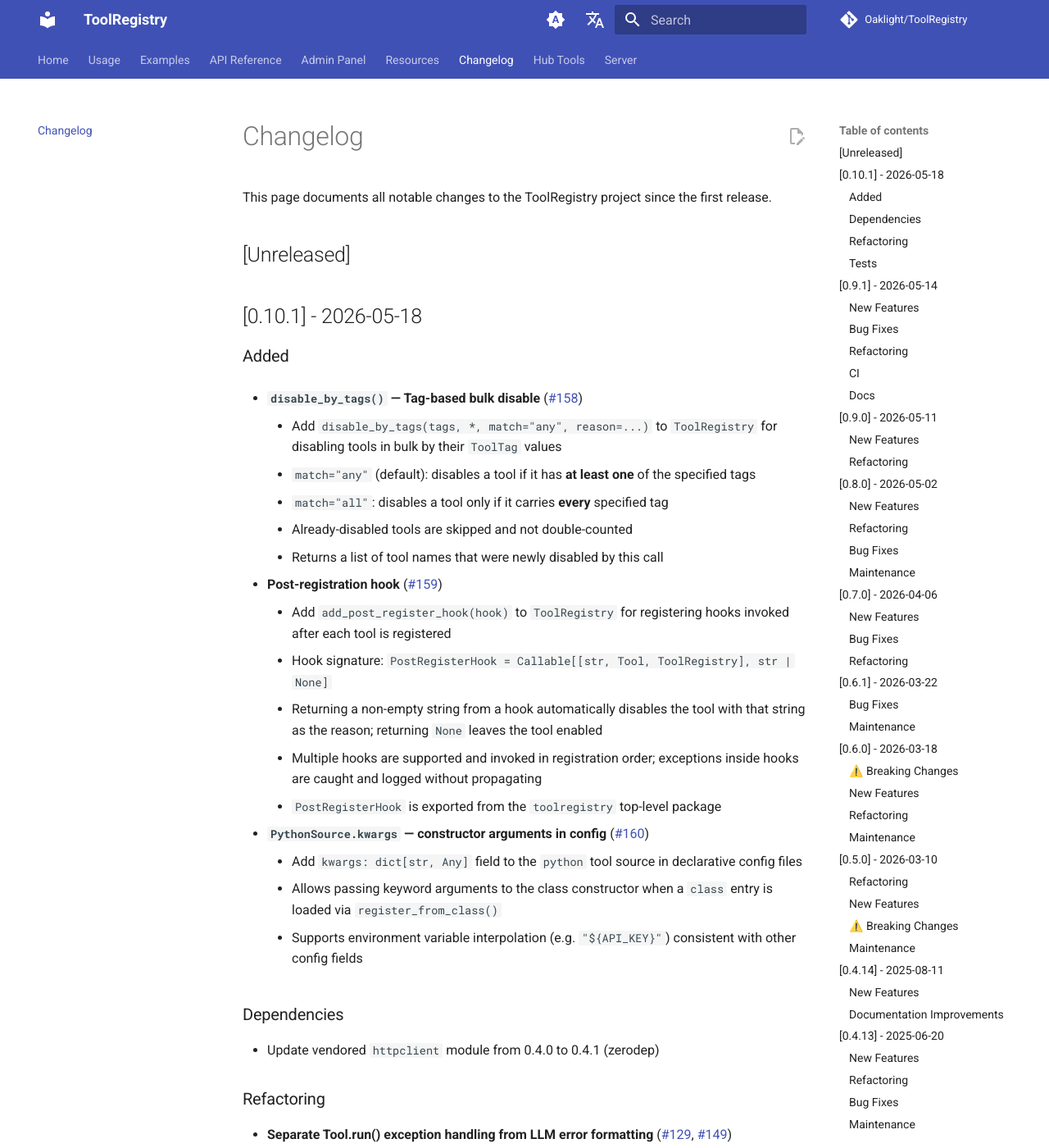
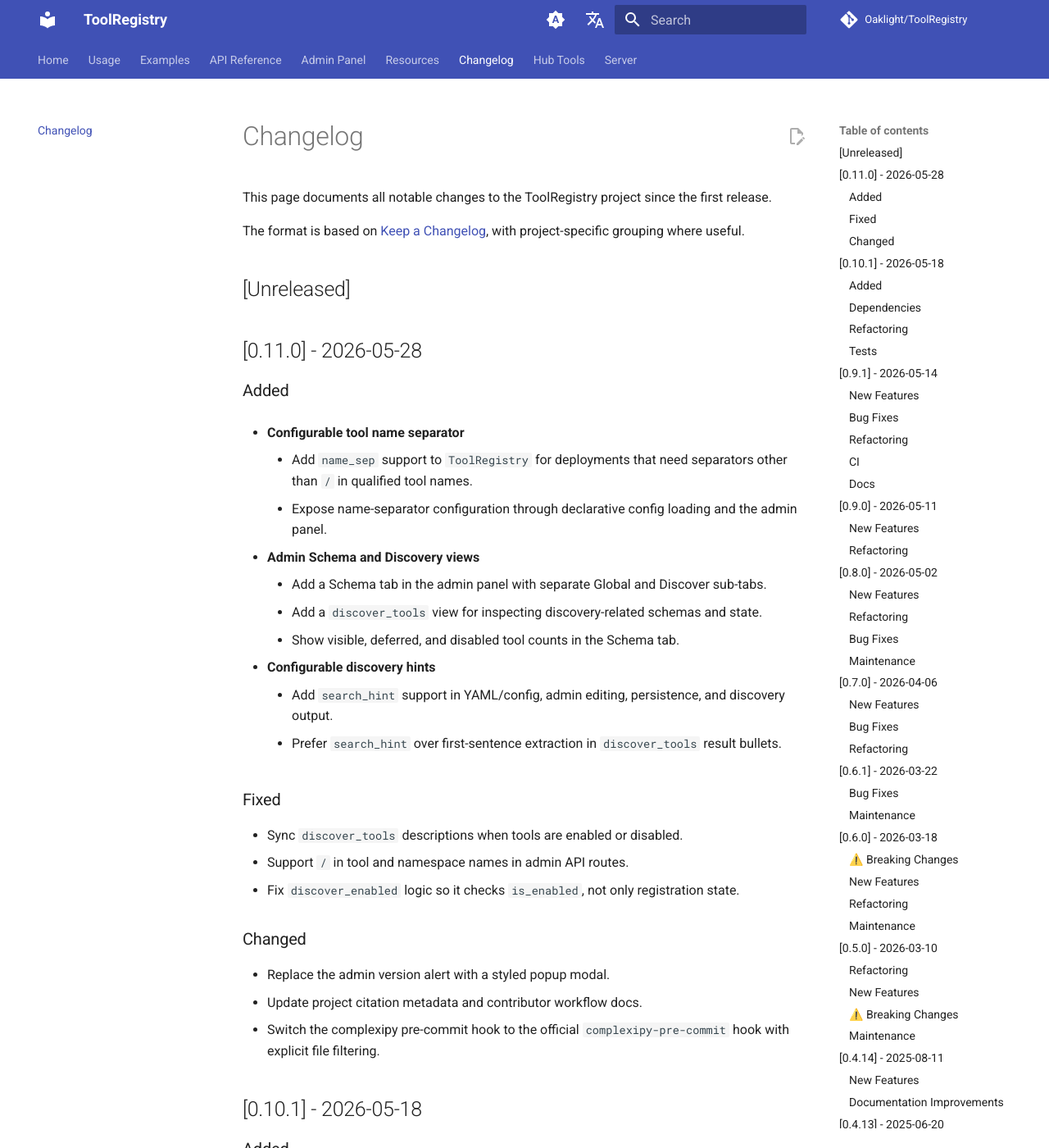
Before and after one commit to Oaklight/ToolRegistry, an MkDocs documentation site: the page built from docs/changelog.md, in a window 1280 px wide and 1400 px high. Shown: the whole window at 82% size. Built offline with MkDocs 1.6.1 and Material for MkDocs 9.7.7, drawn with Linux system fonts in a browser that asks for light colours; comment, search, counter and statistics services are not loaded.

Commit message:
docs: update changelog for v0.11.0

```diff
--- a/docs/changelog.md
+++ b/docs/changelog.md
@@ -10,7 +10,38 @@ author: Oaklight
 
 This page documents all notable changes to the ToolRegistry project since the first release.
 
+The format is based on [Keep a Changelog](https://keepachangelog.com/en/1.1.0/), with project-specific grouping where useful.
+
 ## [Unreleased]
+
+## [0.11.0] - 2026-05-28
+
+### Added
+
+- **Configurable tool name separator**
+    - Add `name_sep` support to `ToolRegistry` for deployments that need separators other than `/` in qualified tool names.
+    - Expose name-separator configuration through declarative config loading and the admin panel.
+
+- **Admin Schema and Discovery views**
+    - Add a Schema tab in the admin panel with separate Global and Discover sub-tabs.
+    - Add a `discover_tools` view for inspecting discovery-related schemas and state.
+    - Show visible, deferred, and disabled tool counts in the Schema tab.
+
+- **Configurable discovery hints**
+    - Add `search_hint` support in YAML/config, admin editing, persistence, and discovery output.
+    - Prefer `search_hint` over first-sentence extraction in `discover_tools` result bullets.
+
+### Fixed
+
+- Sync `discover_tools` descriptions when tools are enabled or disabled.
+- Support `/` in tool and namespace names in admin API routes.
+- Fix `discover_enabled` logic so it checks `is_enabled`, not only registration state.
+
+### Changed
+
+- Replace the admin version alert with a styled popup modal.
+- Update project citation metadata and contributor workflow docs.
+- Switch the complexipy pre-commit hook to the official `complexipy-pre-commit` hook with explicit file filtering.
 
 ## [0.10.1] - 2026-05-18
 
```
